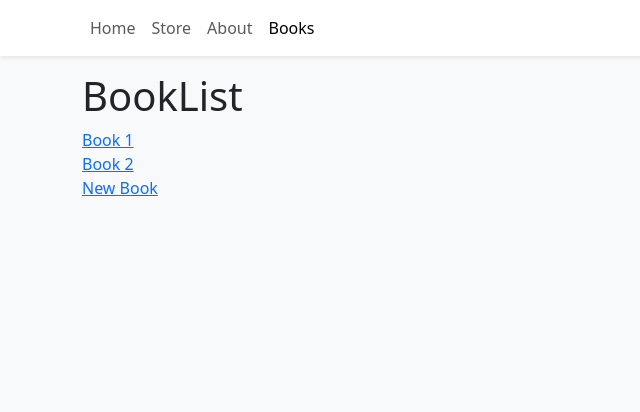
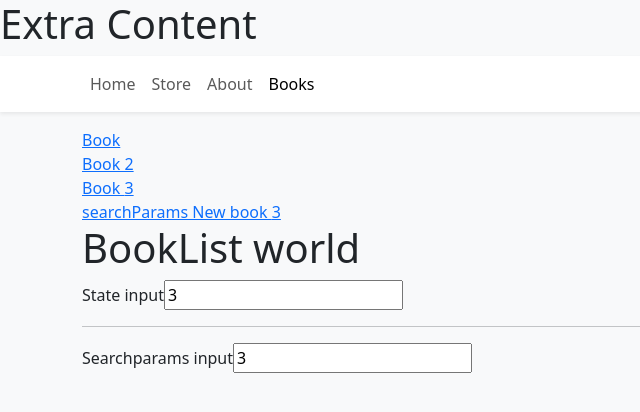
Before and after one commit to amisu-ctr/Typescript-ShoppingCart, a React (Vite) app: page /books in a window 1280 px wide. Shown: the top 412 px of the page, without its empty margins (0-640 px from the left). Built offline with nearby package versions, Linux system fonts and the light colour scheme.

Commit message:
routing eg

```diff
--- a/src/App.tsx
+++ b/src/App.tsx
@@ -1,39 +1,59 @@
-import { Routes, Route } from 'react-router-dom';
+import { Routes, Route, useRoutes, useLocation } from 'react-router-dom';
 import { Container } from 'react-bootstrap';
 import { Home } from './pages/Home';
 import { Store } from './pages/Store';
 import { About } from './pages/About';
 import NotFound from './pages/NotFound';
-import Book from './pages/Book';
-import BookList from './pages/BookList';
-import NewBook from './pages/NewBook';
+// import Book from './pages/Book';
+// import BookList from './pages/BookList';
+// import NewBook from './pages/NewBook';
 
 import { Navbar } from './components/Navbar';
 import { ShoppingCartProvider } from './context/ShoppingCartContext';
+import { BookLayout } from './BookLayout';
+import { BookRoutes } from './BookRoutes';
 
 function App() {
+  // let element = useRoutes([
+  //   {
+  //     path: '/',
+  //     element: <Home />,
+  //   },
+  //   {
+  //     path: '*',
+  //     element: <NotFound />,
+  //   },
+  // ]);
+  const location = useLocation();
+  console.log(location);
+
   return (
     <ShoppingCartProvider>
+      <Routes>
+        <Route path="/books" element={<h1>Extra Content</h1>} />
+      </Routes>
       <Navbar />
+      {location.state}
       <Container className="mb-4">
         <Routes>
           <Route path="/" element={<Home />} />
           <Route path="/store" element={<Store />} />
           <Route path="/about" element={<About />} />
           {/**Below was to learn about routing */}
-          <Route path="/books">
+          <Route path="/books/*" element={<BookRoutes />} />
+
+          {/* <Route path="/books" element={<BookLayout />}>
             <Route index element={<BookList />} />
             <Route path=":id" element={<Book />} />
             <Route path="new" element={<NewBook />} />
-          </Route>
+          </Route> */}
+
           {/* <Route path="/books/" element={<BookList />} />
           <Route path="/books/:id" element={<Book />} /> {/**dynamic routing */}
           {/* <Route path="/books/new" element={<NewBook />}></Route>{' '} */}
           {/**routing
           priority */}
           <Route path="*" element={<NotFound />}></Route>
-          {/**Route that matches
-          anything */}
         </Routes>
       </Container>
     </ShoppingCartProvider>
--- /dev/null
+++ b/src/BookLayout.tsx
@@ -0,0 +1,45 @@
+import { Link, NavLink, Outlet, useSearchParams } from 'react-router-dom';
+import { useState } from 'react';
+
+export function BookLayout() {
+  const [number, setNumber] = useState(3);
+  //searchParams can be used like useState
+  const [searchParams, setSearchParams] = useSearchParams({ n: 3 });
+  const num = searchParams.get('n');
+
+  return (
+    <>
+      <NavLink
+        to="/books/1"
+        style={({ isActive }) => {
+          //isActive property is available on NavLink element
+          return isActive ? { color: 'red' } : {};
+        }}
+      >
+        {({ isActive }) => {
+          return isActive ? 'Active Book' : 'Book';
+        }}
+      </NavLink>
+      <br />
+      <Link to="/books/2">Book 2</Link> <br />
+      <Link to={`/books/${number}`}>Book {number}</Link> <br />
+      <Link to="/books/new">searchParams New book {num}</Link>
+      <Outlet context={{ hello: 'world' }} />
+      <span>State input</span>
+      <input
+        type="number"
+        value={number}
+        onChange={(e) => setNumber(e.target.value)}
+      />{' '}
+      <hr />
+      <span>Searchparams input</span>
+      <input
+        type="number"
+        value={num}
+        onChange={(e) => setSearchParams({ n: e.target.value })}
+      />
+    </>
+  );
+}
+
+//NavLink has properties like isActive on it unlike Link
--- /dev/null
+++ b/src/BookRoutes.tsx
@@ -0,0 +1,19 @@
+import { Routes, Route } from 'react-router-dom';
+import Book from './pages/Book';
+import BookList from './pages/BookList';
+import NewBook from './pages/NewBook';
+import { BookLayout } from './BookLayout';
+
+export function BookRoutes() {
+  return (
+    <>
+      <Routes>
+        <Route element={<BookLayout />}>
+          <Route index element={<BookList />} />
+          <Route path=":id" element={<Book />} />
+          <Route path="new" element={<NewBook />} />
+        </Route>
+      </Routes>
+    </>
+  );
+}
--- a/src/components/Navbar.tsx
+++ b/src/components/Navbar.tsx
@@ -4,11 +4,12 @@ import { useShoppingCart } from '../context/ShoppingCartContext';
 
 export function Navbar() {
   const { openCart, cartQuantity } = useShoppingCart();
+
   return (
     <NavbarBs sticky="top" className="bg-white shadow-sm mb-3">
       <Container>
         <Nav className="me-auto">
-          <Nav.Link to="/" as={NavLink}>
+          <Nav.Link to="/" as={NavLink} state="Hi">
             Home
           </Nav.Link>
           <Nav.Link to="/store" as={NavLink}>
--- a/src/pages/Book.tsx
+++ b/src/pages/Book.tsx
@@ -1,7 +1,17 @@
-import { useParams } from 'react-router-dom';
+import { useParams, useOutletContext } from 'react-router-dom';
+
+type obj = {
+  hello: string;
+};
 
 function Book() {
   const { id } = useParams();
-  return <h1>Book {id}</h1>;
+  const obj: obj = useOutletContext();
+
+  return (
+    <h1>
+      Book {id} {obj.hello}
+    </h1>
+  );
 }
 export default Book;
--- a/src/pages/BookList.tsx
+++ b/src/pages/BookList.tsx
@@ -1,12 +1,14 @@
-import { Link } from 'react-router-dom';
+import { Link, useOutletContext } from 'react-router-dom';
+import { BookLayout } from '../BookLayout';
 
 function BookList() {
+  const obj = useOutletContext();
   return (
     <>
-      <h1>BookList</h1>
-      <Link to="/books/1">Book 1</Link> <br />
+      <h1>BookList {obj.hello}</h1>
+      {/* <Link to="/books/1">Book 1</Link> <br />
       <Link to="/books/2">Book 2</Link> <br />
-      <Link to="/books/new">New Book</Link>
+      <Link to="/books/new">New Book</Link> */}
     </>
   );
 }
--- a/src/pages/Home.tsx
+++ b/src/pages/Home.tsx
@@ -1,5 +1,3 @@
 export function Home() {
-  return (
-    <h1>Home</h1>
-  )
+  return <h1>Home</h1>;
 }
--- a/src/pages/NotFound.tsx
+++ b/src/pages/NotFound.tsx
@@ -1,4 +1,18 @@
+import { useEffect } from 'react';
+import { useNavigate, Navigate } from 'react-router-dom';
+
 function NotFound() {
-  return <div>404 Page does Not exist</div>;
+  const navigate = useNavigate();
+  useEffect(() => {
+    setTimeout(() => {
+      navigate('/', { state: 'error page not found' });
+    }, 100);
+  }, []);
+
+  return <h1>NotFound</h1>;
+  // return <Navigate to="/" />;
 }
 export default NotFound;
+
+//passing in -1 will navigate backwards to the previous page
+// -2 will navigate backwards 2 steps backwards
```
